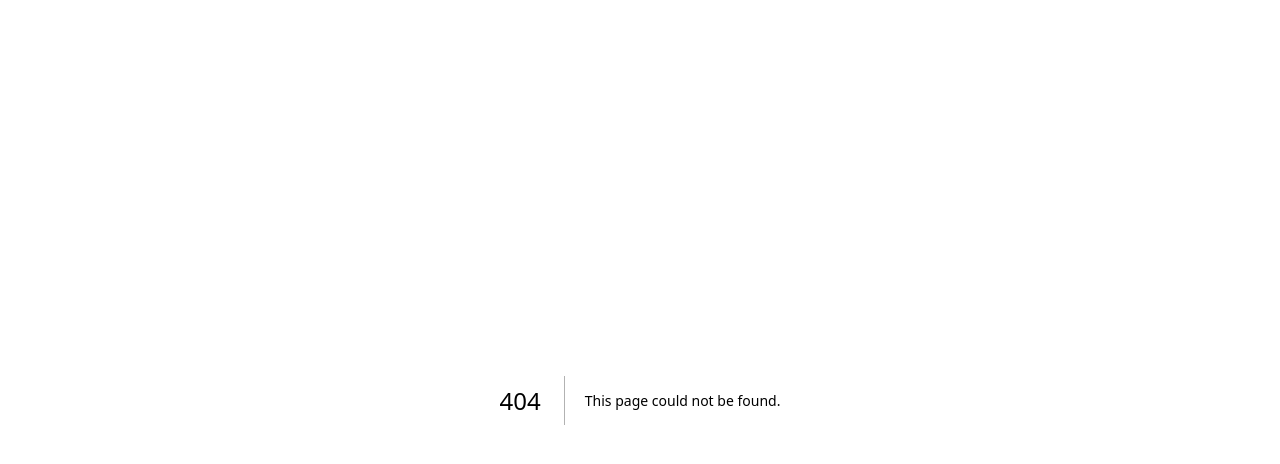
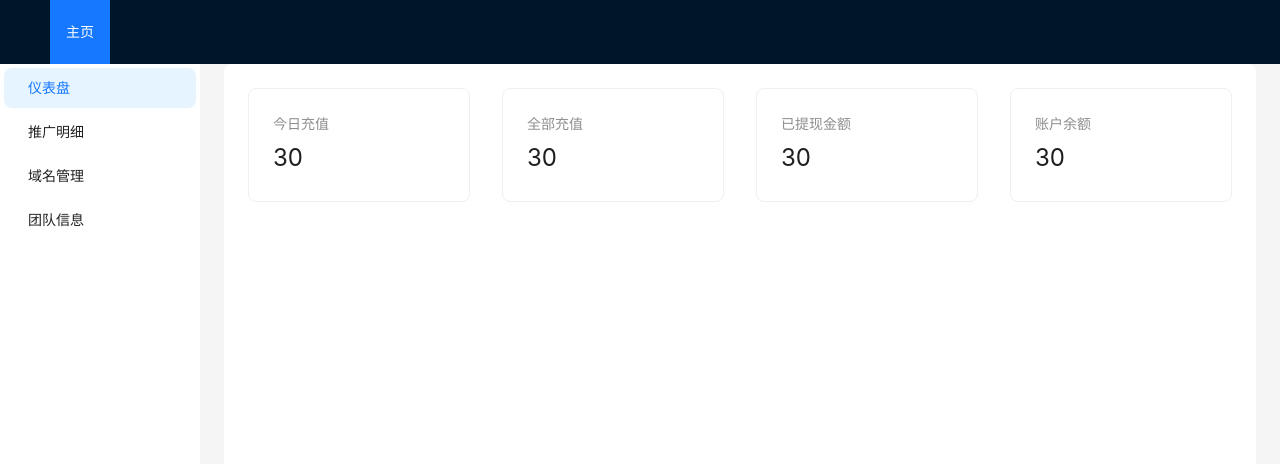
Before and after one commit to unkmonster/agents, a Next.js app in the folder web/agents/: page /dashboard in a window 1280 px wide. Before the commit this address had no page. Shown: the top 464 px of the page. Built offline with nearby package versions, Linux system fonts and the light colour scheme; what @ant-design/nextjs-registry would draw is missing.

Commit message:
feat(web): add dashboard page

```diff
--- /dev/null
+++ b/web/agents/app/(dashboard)/dashboard/page.js
@@ -0,0 +1,31 @@
+"use client";
+import { Card, Button, Col, Row, Statistic } from "antd";
+
+export default function Main() {
+  return (
+    <>
+      <Row gutter={32}>
+        <Col xs={24} sm={12} md={8} xl={6}>
+          <Card>
+            <Statistic title="今日充值" value={30}></Statistic>
+          </Card>
+        </Col>
+        <Col xs={24} sm={12} md={8} xl={6}>
+          <Card>
+            <Statistic title="全部充值" value={30}></Statistic>
+          </Card>
+        </Col>
+        <Col xs={24} sm={12} md={8} xl={6}>
+          <Card>
+            <Statistic title="已提现金额" value={30}></Statistic>
+          </Card>
+        </Col>
+        <Col xs={24} sm={12} md={8} xl={6}>
+          <Card>
+            <Statistic title="账户余额" value={30}></Statistic>
+          </Card>
+        </Col>
+      </Row>
+    </>
+  );
+}
--- a/web/agents/app/login/page.js
+++ b/web/agents/app/login/page.js
@@ -5,6 +5,7 @@ import { Button, Checkbox, Form, Input, Flex } from "antd";
 import { Card } from "antd";
 import { Typography } from "antd";
 import { Alert } from "antd";
+import { jwtDecode } from "jwt-decode"; // ✅ 推荐写法
 
 function LoginForm() {
   const [err, setErr] = useState(null);
@@ -30,7 +31,10 @@ function LoginForm() {
       return;
     }
 
+    const decoded = jwtDecode(json.token);
+    console.log(decoded);
     localStorage.setItem("token", json.token);
+    localStorage.setItem("userId", decoded.sub);
     window.location.href = "/dashboard";
   };
 
--- a/web/agents/package.json
+++ b/web/agents/package.json
@@ -12,6 +12,7 @@
     "@ant-design/nextjs-registry": "^1.0.2",
     "@ant-design/v5-patch-for-react-19": "^1.0.3",
     "antd": "^5.25.1",
+    "jwt-decode": "^4.0.0",
     "next": "15.3.2",
     "react": "^19.0.0",
     "react-dom": "^19.0.0"
```
Also changed, not shown: 2 other files (tests, documents, lock files or other folders).
